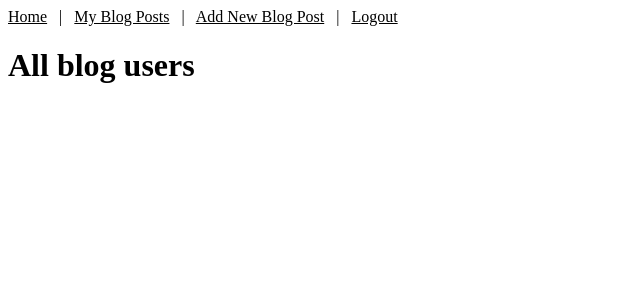
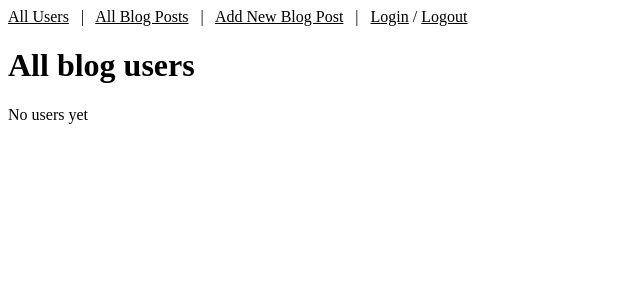
Before and after one commit to Alexandriniums/blogz, a Flask app: page / in a window 1280 px wide. Shown: the top 300 px of the page, without its empty margins (0-640 px from the left). Run offline with Flask 2, Linux system fonts and the light colour scheme.

Commit message:
Omgz I think it's finished

```diff
--- a/main.py
+++ b/main.py
@@ -92,29 +92,32 @@ def signup():
 
 @app.route('/')
 def index():
-    authors = User.query.all()
+    users = User.query.all()
 
-    if request.method == 'GET':
-
-        return render_template('index.html', title="All Blog Users", authors=authors)
+    return render_template('index.html', title="All Blog Users", users=users)
 
 @app.route('/blog')
 def blog_list():
 
     owner = User.query.filter_by(email=session['email']).first()
 
-    if request.args:
+    if request.args.get("id"):
         blog_id = request.args.get('id')
         blog = Blog.query.get(blog_id)
         blog_date = request.args.get('date')
         return render_template("single_post.html", blog=blog, blog_date=blog_date)
 
+    elif request.args.get("user"):
+        user_id = request.args.get('user')
+        user = User.query.get(user_id)
+        posts = Blog.query.filter_by(owner=user).order_by(Blog.date.desc()).all()
+        return render_template("single_user.html", user=user, posts=posts)
+
     else:
         #posts = Blog.query.all()
-        posts = Blog.query.filter_by(owner=owner).all()
-        #posts = Blog.query.order_by(Blog.date.desc()).all()
+        #posts = Blog.query.filter_by(owner=owner).all()
+        posts = Blog.query.order_by(Blog.date.desc()).all()
         return render_template('blog_list.html', title="Build-a-blog!", posts=posts, owner=owner)
-
 
 @app.route('/blog_form', methods=['GET', 'POST'])
 def new_post():
--- a/templates/base.html
+++ b/templates/base.html
@@ -6,9 +6,10 @@
     </head>
     <body>
         <nav>
-            <a href="/">Home</a> &nbsp; | &nbsp;
-            <a href="/blog">My Blog Posts</a> &nbsp; | &nbsp;
+            <a href="/">All Users</a> &nbsp; | &nbsp;
+            <a href="/blog">All Blog Posts</a> &nbsp; | &nbsp;
             <a href="/blog_form">Add New Blog Post</a> &nbsp; | &nbsp;
+            <a href="/login">Login</a> /
             <a href="/logout">Logout</a>
         </nav>
 
--- a/templates/blog_list.html
+++ b/templates/blog_list.html
@@ -13,7 +13,7 @@
                 <br>
                 ({{post.date}})
                 <br>
-                by <a href="./user?id={{post.owner.id}}">{{post.owner.email}}</a>
+                by <a href="./blog?user={{owner.id}}">{{post.owner.email}}</a>
                     <hr />
 
                 {% endfor %}
--- a/templates/index.html
+++ b/templates/index.html
@@ -2,19 +2,19 @@
 
 {% block content %}
     <h1>All blog users</h1>
-        <!--{% if authors|length == 0 %}
+        {% if users|length == 0 %}
         <p>No users yet</p>
-        {% else %}-->
+        {% else %}
         <br>
             <div>
-                {% for author in authors %}
-                <h2><a href="./user?id={{author.email}}">{{author.email}}</a></h2>
+                {% for user in users %}
+                <h2><a href="./blog?user={{user.id}}">{{user.email}}</a></h2>
 
                     <hr />
 
                 {% endfor %}
             </div>
 
-        <!--{% endif %}-->
+        {% endif %}
 
 {% endblock %}
--- a/templates/single_post.html
+++ b/templates/single_post.html
@@ -4,7 +4,7 @@
     <h1>{{blog.title}}</h1>
     <p>{{blog.body}}</p>
     <div>({{blog.date}})</div>
-    <div>by {{blog.owner.email}}</div>
+    <div>by <a href="./blog?user={{blog.owner.id}}">{{blog.owner.email}}</a></div>
 
 
 {% endblock %}
```
Also changed, not shown: templates/single_user.html (+9 -2 lines).
